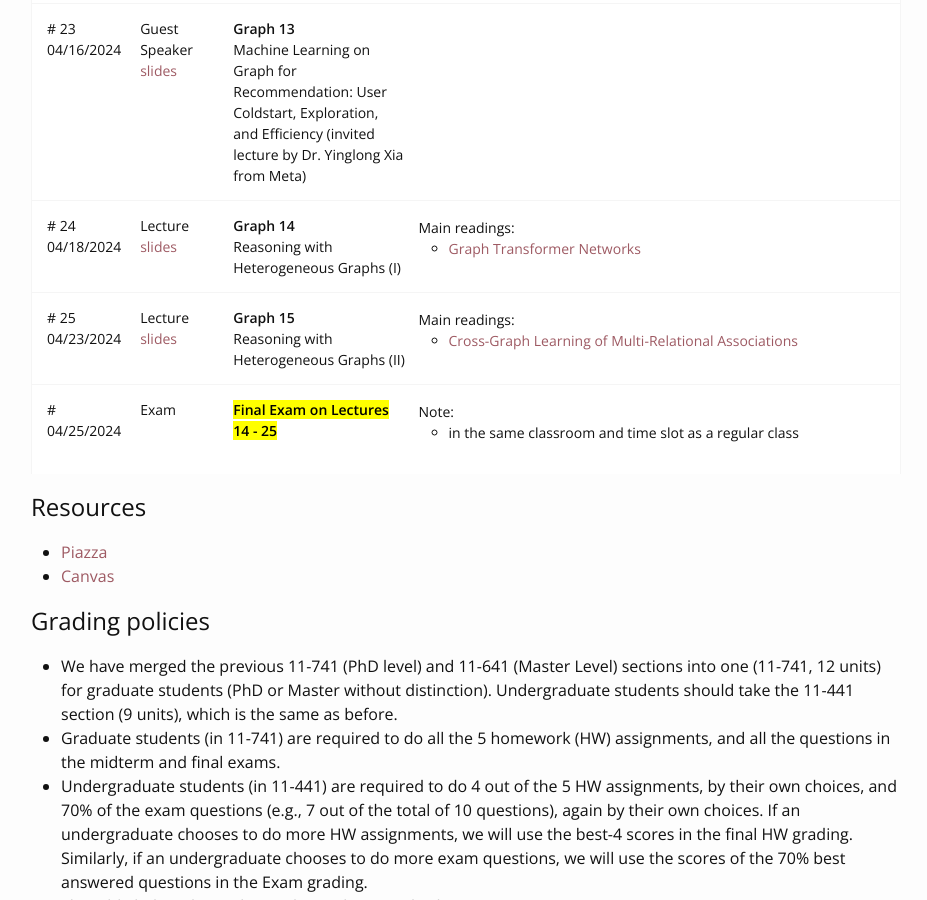
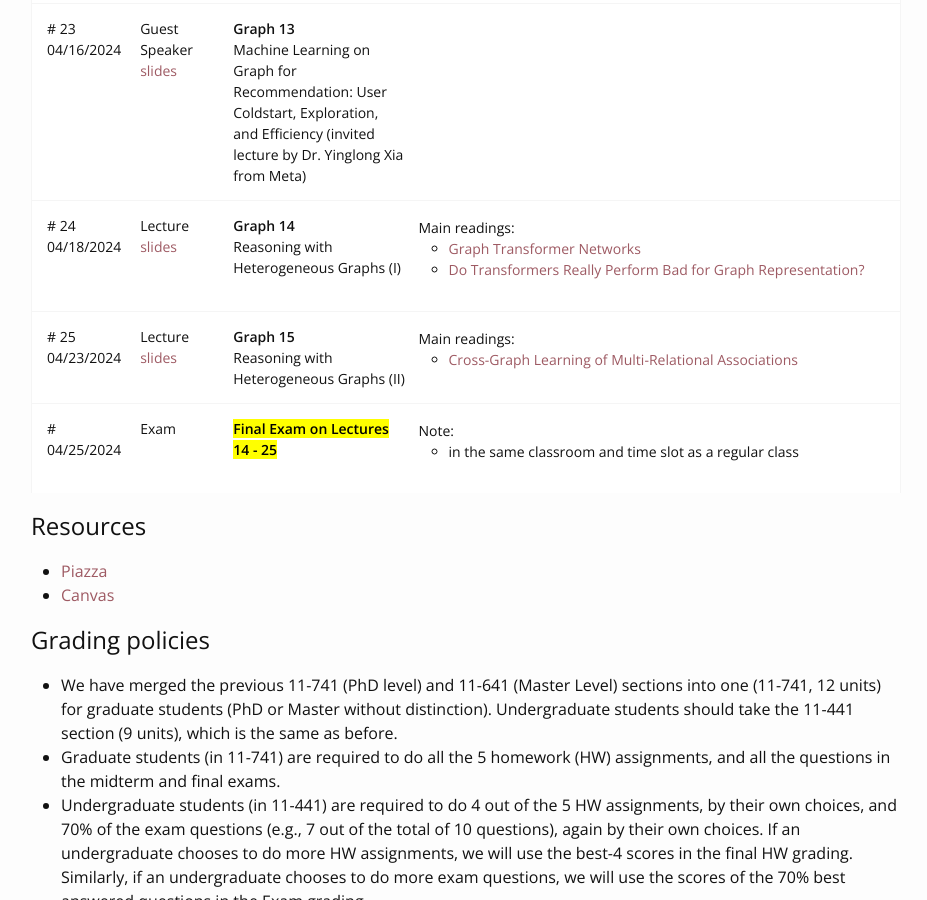
Before and after one commit to cmu-ml4graph/s2024, a Jekyll site: the page built from index.md, in a window 1280 px wide and 900 px high, scrolled down 5013 px. Shown: the whole window, without its empty margins (174-1101 px from the left). Built offline with Jekyll 4.4.1, drawn with Linux system fonts in a browser that asks for light colours; nearby versions of some CDN libraries.

Commit message:
Update schedule.yml

```diff
--- a/_data/schedule.yml
+++ b/_data/schedule.yml
@@ -347,6 +347,8 @@ schedule:
     main:
       - url: https://proceedings.neurips.cc/paper_files/paper/2019/file/9d63484abb477c97640154d40595a3bb-Paper.pdf
         title: "Graph Transformer Networks"
+      - url: https://arxiv.org/pdf/2106.05234.pdf
+        title: "Do Transformers Really Perform Bad for Graph Representation?"
 
   - number: 25
     title: "Reasoning with Heterogeneous Graphs (II)"
```
